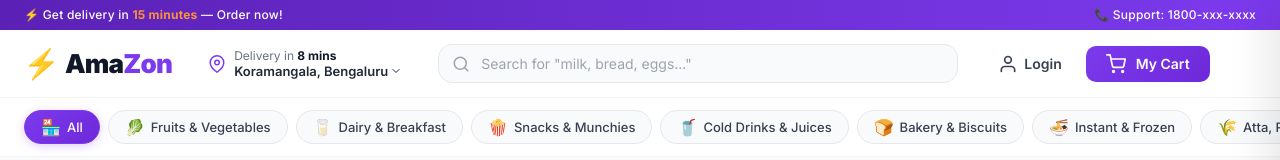
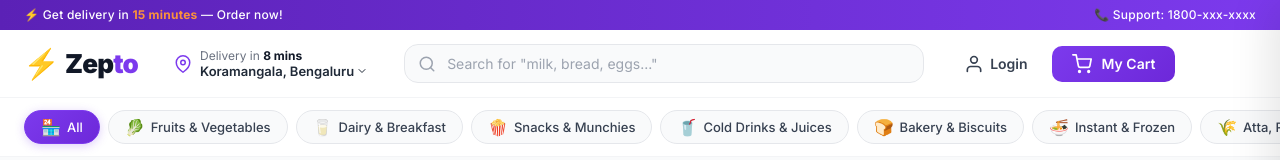
Before and after one commit to JOHOTechy/ecom-frontend, a React (Vite) app: page / in a window 1280 px wide. Shown: the top 160 px of the page. Built offline with nearby package versions, Linux system fonts and the light colour scheme.

Commit message:
Update Header.jsx

```diff
--- a/src/components/Header.jsx
+++ b/src/components/Header.jsx
@@ -39,7 +39,7 @@ export default function Header({ onSearch }) {
           <a href="/" className="header__logo" id="logo-link">
             <span className="header__logo-icon">⚡</span>
             <span className="header__logo-text">
-              Ama<span className="header__logo-accent">Zon </span>
+              Zep<span className="header__logo-accent">to </span>
             </span>
           </a>
 
```
